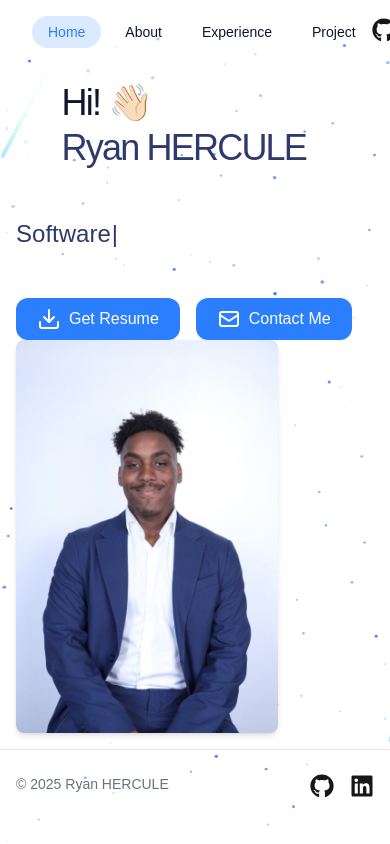
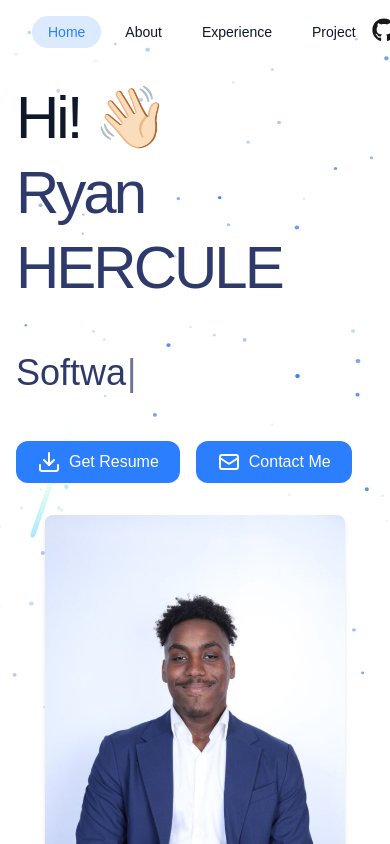
Before and after one commit to ryanoux42/myPortfolio, a Next.js app in the folder portfolio/: page / in a window 390 px wide. Shown: the top 844 px of the page. Built offline with nearby package versions, Linux system fonts and the light colour scheme.

Commit message:
:iphone:(introduction page): make a better format when small screen

```diff
--- a/portfolio/src/app/page.tsx
+++ b/portfolio/src/app/page.tsx
@@ -4,22 +4,20 @@ import Role from "@/components/Home/Role";
 
 function Home() {
   return (
-    <div className="flex flex-wrap justify-between items-center sm:p-16 sm:mb-20 sm:mx-12">
-      <div className="flex flex-col space-y-12">
-        <div className="mx-auto max-w-2xl text-left text-4xl font-medium leading-tight tracking-tighter text-text-primary md:text-6xl">
+    <div className="flex flex-col space-y-8 md:flex-row justify-between items-center sm:p-16 sm:mb-20 sm:mx-12">
+      <div className="flex flex-col items-start space-y-12">
+        <div className="mx-auto max-w-2xl text-left font-medium leading-tight tracking-tighter text-text-primary text-6xl">
           <h1>
             Hi! 👋🏻<br />
             <span className="text-dark-blue">Ryan HERCULE</span>
           </h1>
         </div>
-        <div className="text-dark-blue text-2xl">
+        <div className="text-dark-blue text-4xl">
           <Role />
         </div>
         <ReachMeSection />
       </div>
-      <div className="pr-24">
-        <ProfilePic />
-      </div>
+      <ProfilePic />
     </div>
   );
 }
--- a/portfolio/src/components/About/IntroductionSection.tsx
+++ b/portfolio/src/components/About/IntroductionSection.tsx
@@ -9,7 +9,7 @@ const HOBBIES = [
 function IntroductionSection() {
    return (
       <div className="flex flex-col md:flex-row items-center space-y-4">
-         <div className="mx-auto w-4/10">
+         <div className="mx-auto w-4/5 md:w-4/10">
             <p>
                Hi everyone! I’m Ryan HERCULE from Paris, France.<br />
                I’m a passionate and curious developer who loves turning ideas into functional applications.
--- a/portfolio/src/components/Experience/ExperienceList.tsx
+++ b/portfolio/src/components/Experience/ExperienceList.tsx
@@ -33,7 +33,7 @@ const experienceData: ExperienceCardInfo[] = [
 
 function ExperienceList() {
   return (
-    <div className="items-center relative flex flex-col justify-start space-y-6 sm:min-w-[60%]">
+    <div className="flex flex-col space-y-6 w-full items-center">
       {experienceData.map((cardInfo, index) => (
         <div key={index} className="relative flex ml-4 items-start space-y-4">
           <ExperienceCard cardInfo={cardInfo} />
```
